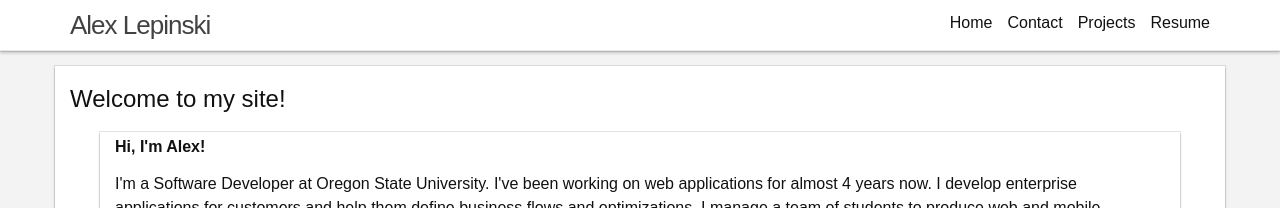
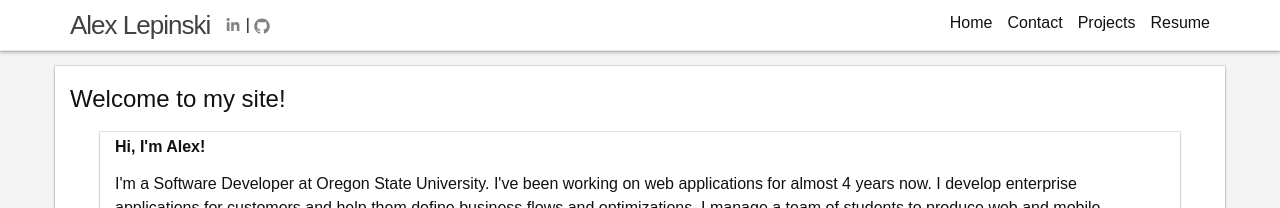
Before and after one commit to alexlepinski/alexlepinski.github.io, a Jekyll site: the page built from index.html, in a window 1280 px wide. Shown: the top 208 px of the page. Built offline with Jekyll 4.4.1, drawn with Linux system fonts in a browser that asks for light colours.

Commit message:
added social links next to title

```diff
--- a/_includes/header.html
+++ b/_includes/header.html
@@ -1,9 +1,19 @@
 <header class="site-header">
 
   <div class="wrapper">
+    <div class="title-container">
 
-    <a class="site-title" href="{{ site.baseurl }}/">{{ site.title }}</a>
-
+      <a class="site-title" href="{{ site.baseurl }}/">{{ site.title }}</a>
+                 {% if site.github_username %}
+                    <div class="social-media">
+                        {% if site.linkedin_username %}
+                            {% include icon-linkedin.html username=site.linkedin_username linktext="" %}
+                        |
+                        {% endif %}
+                        {% include icon-github.html username=site.github_username linktext="" %}
+                    </div>
+                    {% endif %}
+    </div>
     <nav class="site-nav">
       <a href="#" class="menu-icon">
         <svg viewBox="0 0 18 15">
--- a/_sass/_layout.scss
+++ b/_sass/_layout.scss
@@ -20,7 +20,17 @@
     align-content: center;
     align-items: center;
 }
+.title-container {
+    display: flex;
+    flex-direction: row;
+    justify-content: space-between;
+    align-content: center;
+    align-items: center;
 
+    .social-media {
+        margin-left: $spacing-unit/2;
+    }
+}
 .site-nav {
     line-height: $navbar-height;
     color: $text-color;
```
